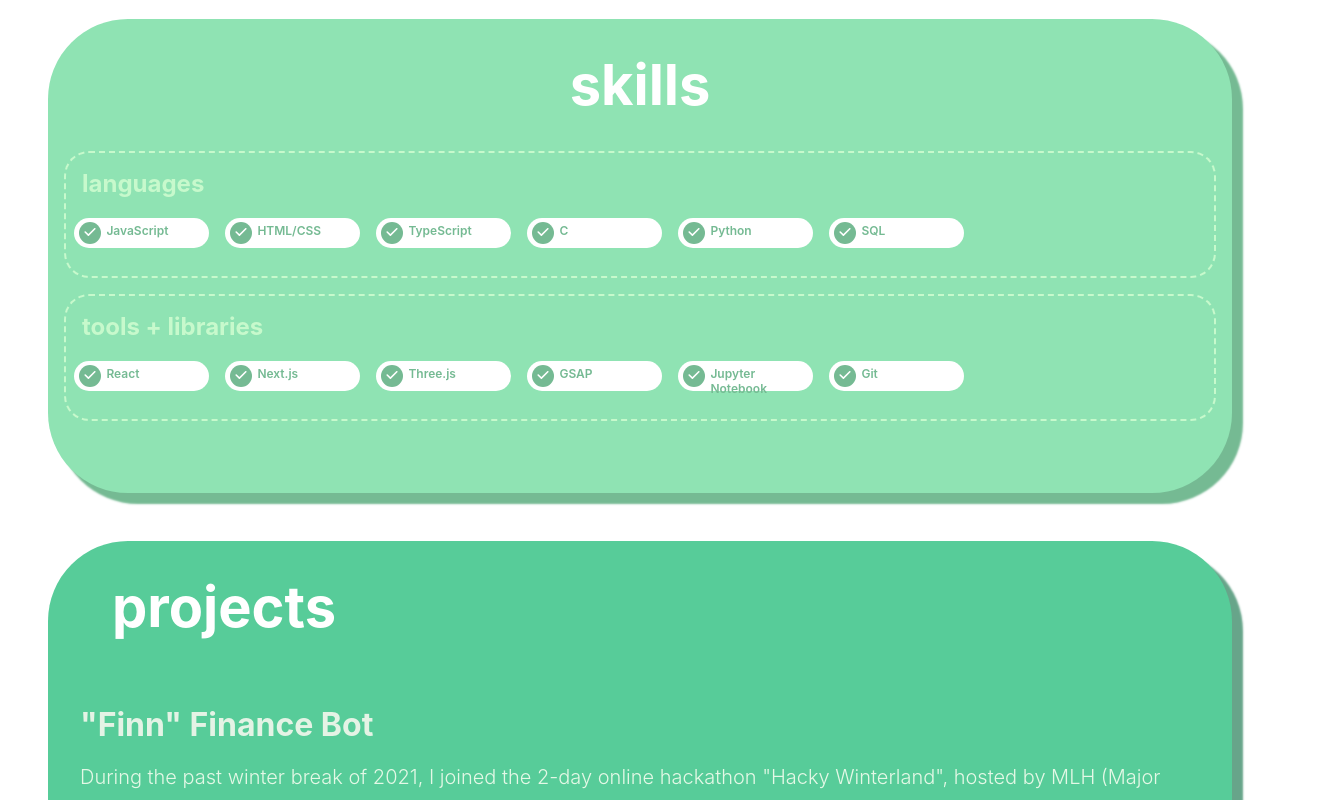
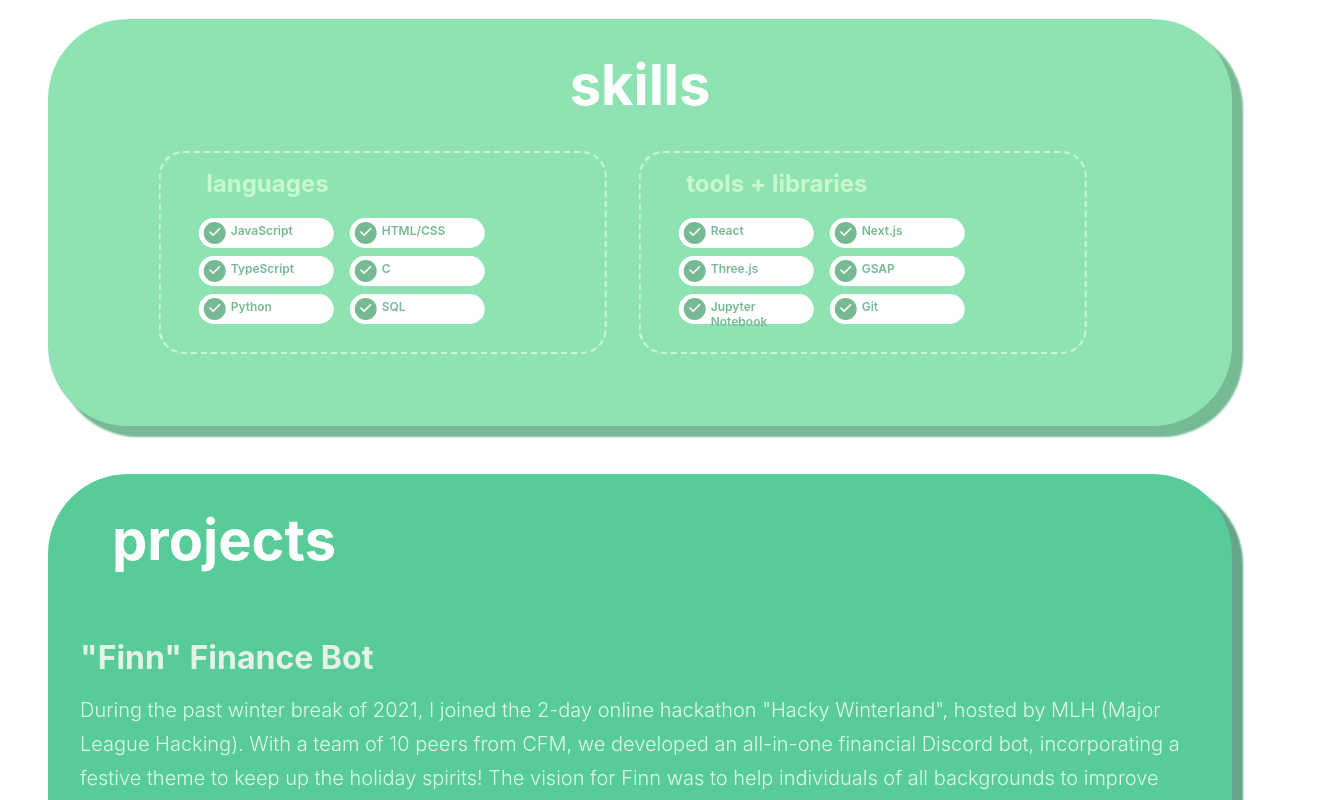
Before and after one commit to NessaLiu/nessaliu.github.io, a React (Create React App) app: page / in a window 1280 px wide. Shown: the part 1200-2000 px from the top of the page, 1327 px wide, since content can reach past the window. Built offline with nearby package versions, Linux system fonts and the light colour scheme.

Commit message:
fixed responsivesness for skills section

```diff
--- a/src/components/Skills/skills.css
+++ b/src/components/Skills/skills.css
@@ -31,6 +31,8 @@
 
 .skillsContentContainer {
     padding-bottom: 3.5rem;
+    display: flex;
+    flex-direction: column;
 }
 
 .languagesTitle, .toolsTitle {
@@ -55,15 +57,34 @@
     #skills {
         margin: 3rem;
     }
+    .skillsContentContainer {
+        flex-direction: row;
+    }
+    .languagesBox, .toolsBox {
+       width: 35vw;
+     }
+     .languagesBox, .toolsBox {
+        margin: 1rem;
+        padding-left: 2.5%;
+        border: 2px dashed #C7F9CC;
+        border-radius: 25px
+    }
+    .skillsContentContainer {
+        transform: translateX(6%);
+    }
 }
 
 @media (min-width: 1024px) {
-
-
+    .skillsContentContainer {
+        transform: translateX(8%);
+    }
 }
 
 @media (min-width: 1440px) {
     #skills {
         margin: 5rem;
     }
+    .skillsContentContainer {
+        transform: translateX(8%);
+    }
 }
```
